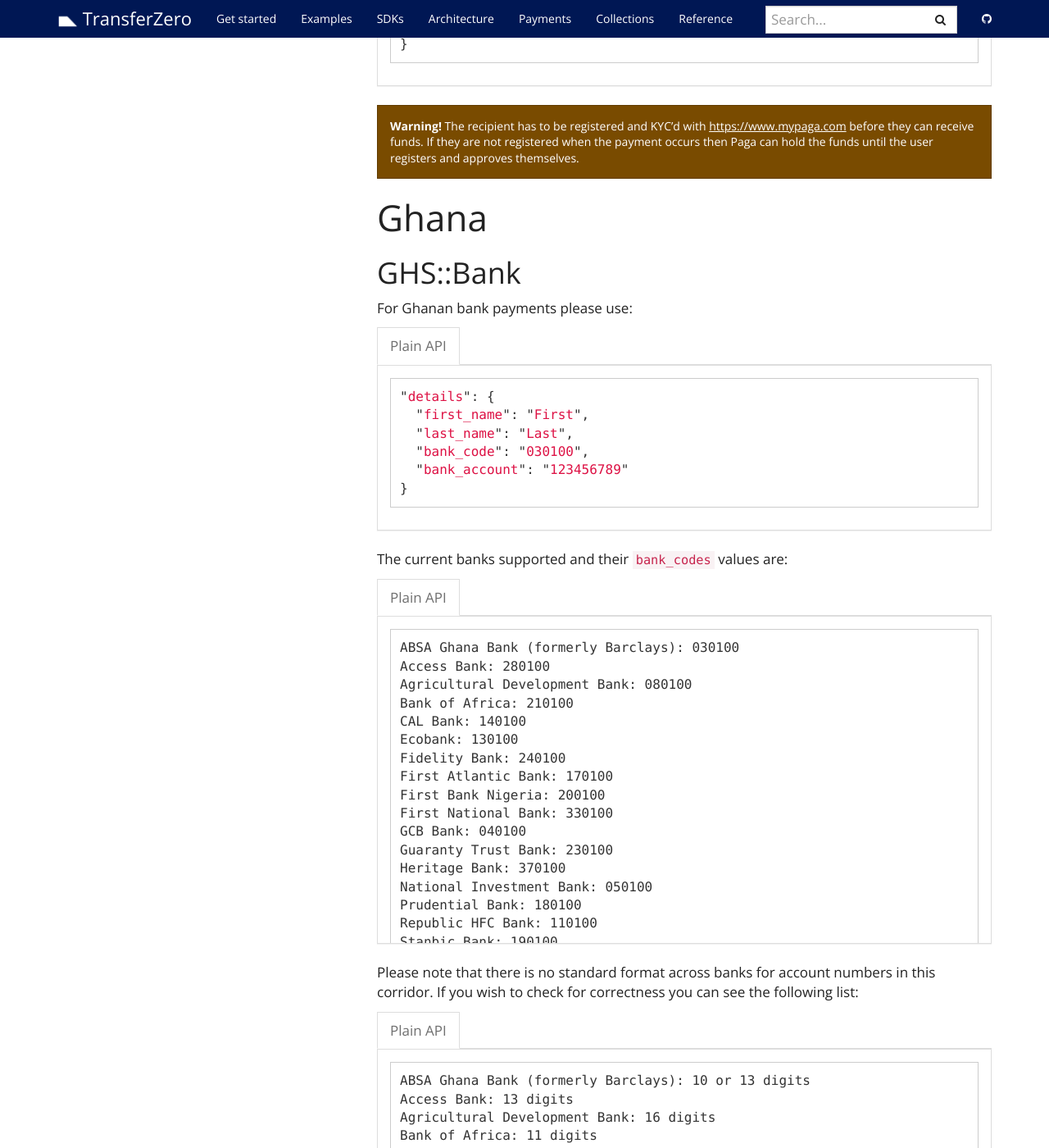
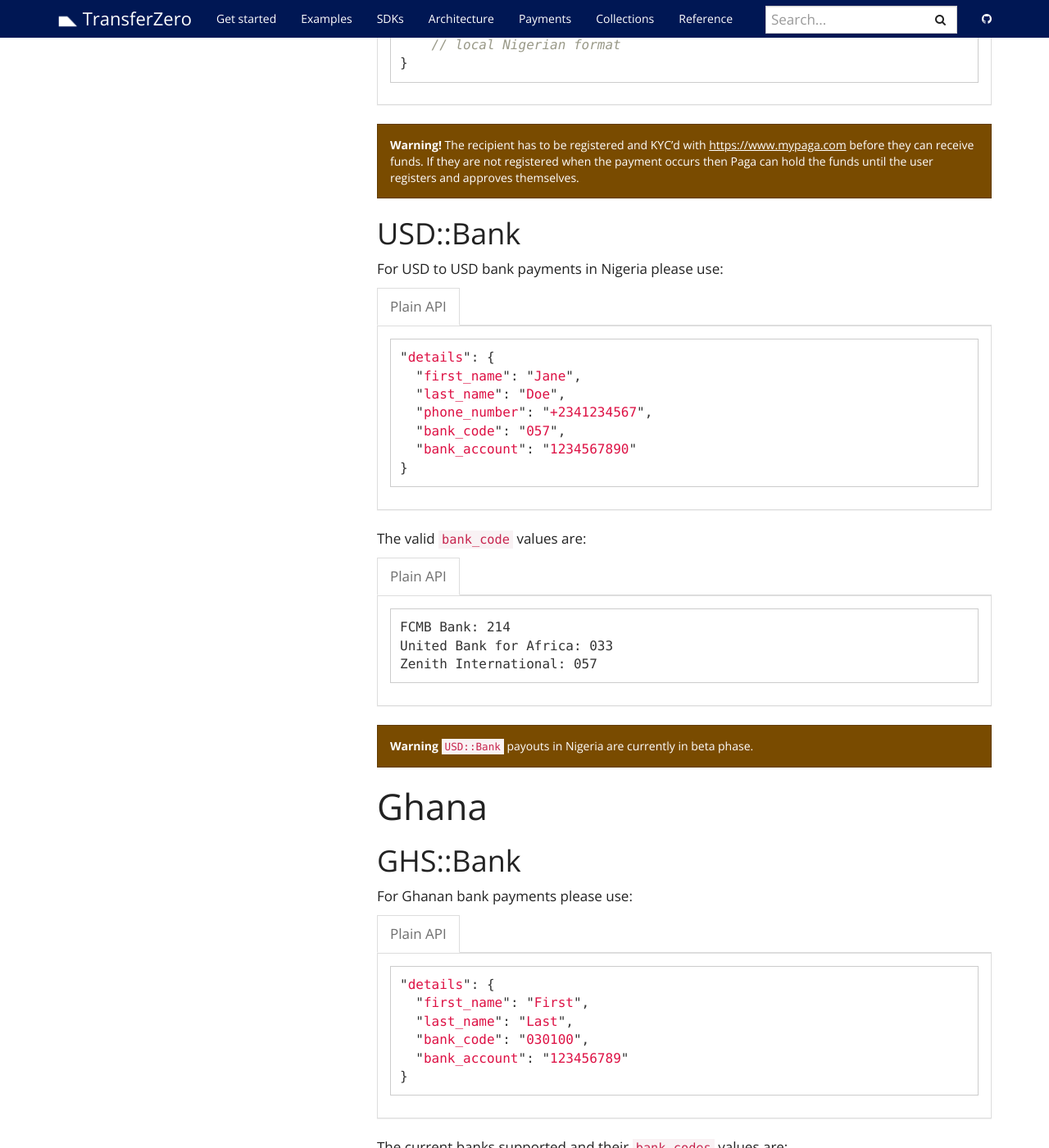
Before and after one commit to transferzero/api-documentation, a Jekyll site: the page built from _docs/payout-details.md, in a window 1280 px wide and 1400 px high, scrolled down 2131 px. Shown: the whole window at 82% size. Built offline with Jekyll 4.4.1, drawn with Linux system fonts in a browser that asks for light colours; nearby versions of some CDN libraries; comment, search, counter and statistics services are not loaded.

Commit message:
BTA-6752-Update-docs-specs-and-sdks-with-usd-bank

````diff
--- a/_docs/payout-details.md
+++ b/_docs/payout-details.md
@@ -85,6 +85,40 @@
 
 <div class="alert alert-warning" markdown="1">
 **Warning!** The recipient has to be registered and KYC'd with <https://www.mypaga.com>{: .alert-link} before they can receive funds. If they are not registered when the payment occurs then Paga can hold the funds until the user registers and approves themselves.
+</div>
+
+## USD::Bank
+
+For USD to USD bank payments in Nigeria please use:
+
+{% capture data-raw %}
+```javascript
+"details": {
+  "first_name": "Jane",
+  "last_name": "Doe",
+  "phone_number": "+2341234567",
+  "bank_code": "057",
+  "bank_account": "1234567890"
+}
+```
+{% endcapture %}
+
+{% include language-tabbar.html prefix="usd-bank-details" raw=data-raw %}
+
+The valid `bank_code` values are:
+
+{% capture data-raw %}
+```
+FCMB Bank: 214
+United Bank for Africa: 033
+Zenith International: 057
+```
+{% endcapture %}
+
+{% include language-tabbar.html prefix="usd-bank-details" raw=data-raw %}
+
+<div class="alert alert-warning" markdown="1">
+**Warning** `USD::Bank` payouts in Nigeria are currently in beta phase.
 </div>
 
 # Ghana
````
